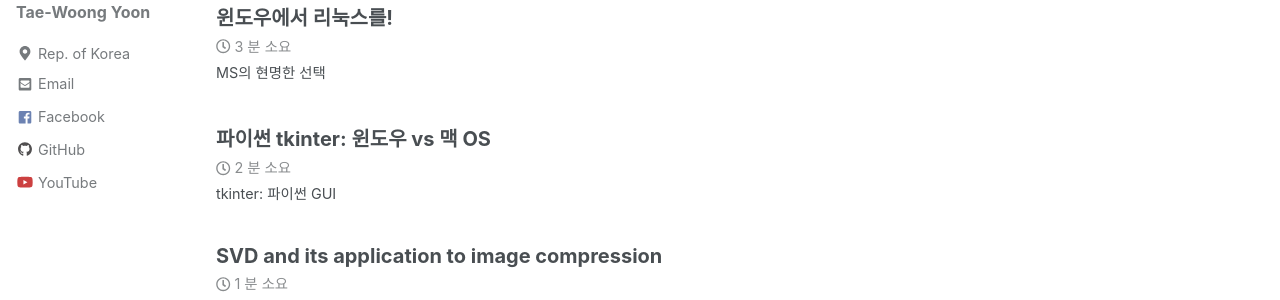
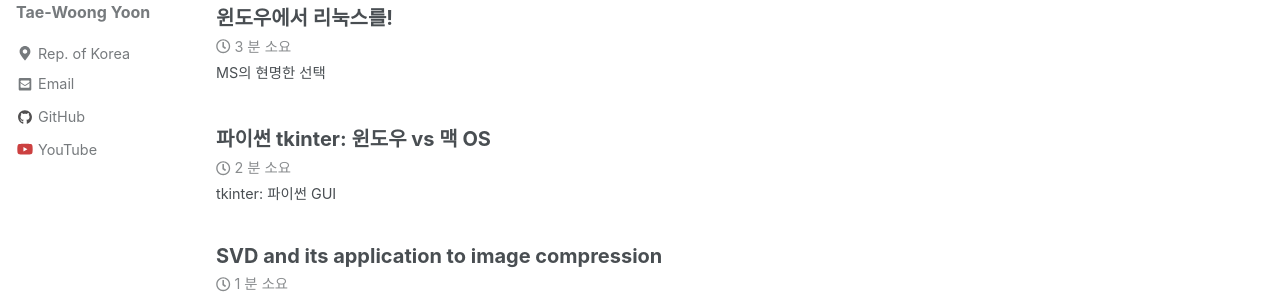
Before and after one commit to twy80/mkkim85.github.io, a Jekyll site: the page built from index.html, in a window 1280 px wide. Shown: the part 196-496 px from the top of the page. Built offline with Jekyll 4.4.1, drawn with Linux system fonts in a browser that asks for light colours; nearby versions of some CDN libraries; the list of posts is cut into pages by our own code.

Commit message:
Update _config.yml

```diff
--- a/_config.yml
+++ b/_config.yml
@@ -111,7 +111,7 @@ author:
   codepen          :
   dribbble         :
   flickr           :
-  facebook         : "twy80"
+  facebook         : #"twy80"
   foursquare       :
   github           : "twy80"
   gitlab           :
```
